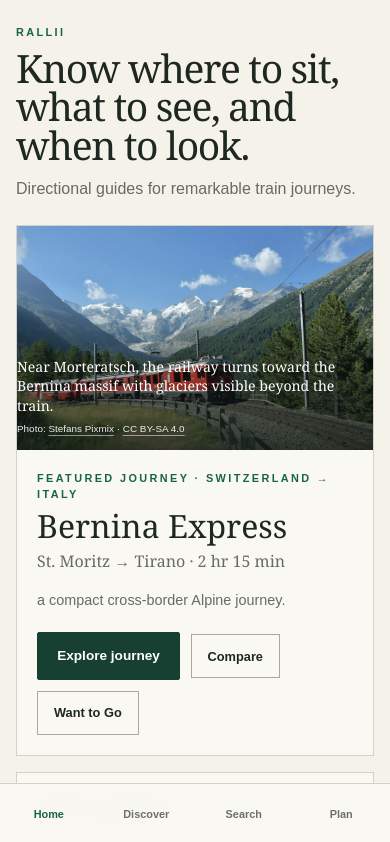
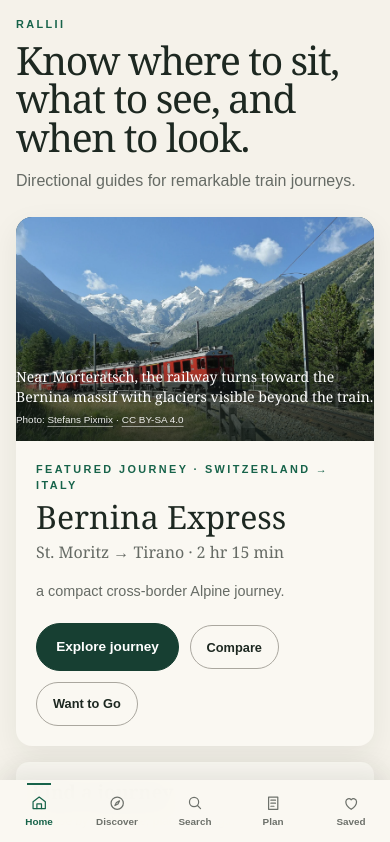
Before and after one commit to millenialmuseclub-boop/Rallii, a Next.js app: page / in a window 390 px wide. Shown: the top 842 px of the page. Built offline with nearby package versions, Linux system fonts and the light colour scheme.

Commit message:
Refine Rallii mobile app experience

```diff
--- a/src/app/globals.css
+++ b/src/app/globals.css
@@ -8,7 +8,8 @@
   --line: #d5d1c8;
   --surface: #faf8f2;
   --accent-deep: #173f32;
-  --radius: 0.35rem;
+  --radius: 1rem;
+  --shadow-card: 0 10px 30px rgb(29 40 33 / 7%);
 }
 
 * { box-sizing: border-box; }
@@ -523,3 +524,49 @@
   .home-alternative-grid { grid-template-columns: repeat(2, minmax(0, 1fr)); }
   .home-collection-links { grid-template-columns: repeat(2, minmax(0, 1fr)); column-gap: 2rem; }
 }
+
+/* Cohesive mobile application shell */
+.plan-start { margin-top: 1rem; border-radius: var(--radius); padding: 1.5rem; background: var(--accent-deep); color: #f8f5ed; box-shadow: var(--shadow-card); }
+.plan-start .eyebrow { color: #add0bf; }
+.plan-start h2 { max-width: 15ch; margin-top: .5rem; font-family: Georgia, "Times New Roman", serif; font-size: clamp(2rem, 8vw, 3rem); line-height: 1; }
+.plan-start > p:last-child { margin-top: 1.25rem; color: rgb(255 255 255 / 70%); font-size: .78rem; line-height: 1.55; }
+.plan-start__actions { display: flex; flex-wrap: wrap; gap: .65rem; margin-top: 1.5rem; }
+.plan-start .cta-button { border-color: #f8f5ed; background: #f8f5ed; color: var(--accent-deep); }
+.plan-start .action-button { border-color: rgb(255 255 255 / 50%); color: white; }
+.plan-tools { margin-top: 2.75rem; }
+
+@media (max-width: 639px) {
+  .mobile-nav { border-top: 0; box-shadow: 0 -8px 30px rgb(29 40 33 / 10%); }
+  .mobile-nav ul { grid-template-columns: repeat(5, minmax(0, 1fr)); }
+  .mobile-nav a { min-height: 4rem; display: flex; place-items: center; font-size: .62rem; }
+  .mobile-nav a[aria-current="page"] { position: relative; }
+  .mobile-nav a[aria-current="page"]::before { content: ""; position: absolute; top: .2rem; width: 1.5rem; border-top: 2px solid var(--accent); }
+  .mobile-nav a[aria-current="page"] span { text-decoration: none; }
+  .app-screen__intro { display: none; }
+  .app-screen-bar { min-height: 3.5rem; box-shadow: 0 4px 18px rgb(29 40 33 / 5%); }
+  .app-screen-bar small { display: none; }
+  .app-screen-actions { margin: .5rem 0 1.25rem; }
+  .section-space { margin-top: 3.5rem; }
+  .journey-card { border: 0; box-shadow: var(--shadow-card); }
+  .collection-card, .planning-tool, .empty-state, .compare-header, .compare-best-for { border: 0; border-radius: var(--radius); box-shadow: var(--shadow-card); }
+  .filter-button, .action-button, .direction-button, .context-link, .cta-button { border-radius: 999px; }
+  .discover-filters { flex-wrap: nowrap; overflow-x: auto; margin-inline: -1rem; padding: .15rem 1rem .65rem; scrollbar-width: none; }
+  .discover-filters::-webkit-scrollbar { display: none; }
+  .discover-filters .filter-button { flex: 0 0 auto; }
+  .discover-catalogue { margin-top: 2.75rem; padding-top: 2rem; }
+  .route-section-nav { border-block: 0; box-shadow: 0 5px 18px rgb(29 40 33 / 8%); }
+  .route-section-nav button { min-height: 3.25rem; }
+  .route-map-frame, .personal-rail-map, .ride-map { border: 0; border-radius: var(--radius); box-shadow: var(--shadow-card); }
+  .comparison-list { border-top: 0; }
+  .comparison-row { margin-bottom: .75rem; border: 0; border-radius: .8rem; padding: .25rem .8rem; background: var(--surface); }
+  .home-dashboard { padding-top: 1rem; }
+  .home-dashboard__identity h1 { font-size: clamp(2.25rem, 10vw, 3rem); }
+  .home-feature { border: 0; border-radius: var(--radius); box-shadow: var(--shadow-card); }
+  .home-intent-grid, .category-grid { gap: .65rem; border: 0; background: transparent; }
+  .home-intent-grid a, .category-grid a { border-radius: .8rem; box-shadow: var(--shadow-card); }
+  .home-section { padding: 2.75rem 0; }
+}
+
+@media (prefers-reduced-motion: reduce) {
+  *, *::before, *::after { scroll-behavior: auto !important; transition-duration: .01ms !important; animation-duration: .01ms !important; animation-iteration-count: 1 !important; }
+}
--- a/src/app/saved/page.tsx
+++ b/src/app/saved/page.tsx
@@ -1,2 +1,10 @@
-import { redirect } from "next/navigation";
-export default function SavedPage() { redirect("/plan"); }
+import type { Metadata } from "next";
+import { AppScreenShell } from "@/components/app-screen-shell";
+import { TravelLibrary } from "@/components/travel-library";
+import { getAllRoutes } from "@/data/routes";
+
+export const metadata: Metadata = { title: "Saved Journeys", description: "Your private Rallii journey library and rail map." };
+
+export default function SavedPage() {
+  return <AppScreenShell title="Saved" context="Your private journey library and rail map."><TravelLibrary routes={getAllRoutes()} /></AppScreenShell>;
+}
--- a/src/components/plan-journey.tsx
+++ b/src/components/plan-journey.tsx
@@ -1,13 +1,12 @@
 "use client";
 import { useState } from "react";
-import { TravelLibrary } from "@/components/travel-library";
+import Link from "next/link";
 import { TravelPlanningTool, type PlanningToolType } from "@/components/travel-planning-tool";
 import type { RailRoute } from "@/types/route";
 
-type PlanSurface = "rail" | PlanningToolType;
-const surfaces: Array<{ id: PlanSurface; label: string }> = [{ id: "rail", label: "Rail Journeys" }, { id: "flights", label: "Flights" }, { id: "hotels", label: "Hotels" }, { id: "stays", label: "Stays" }];
+const surfaces: Array<{ id: PlanningToolType; label: string }> = [{ id: "flights", label: "Flights" }, { id: "hotels", label: "Hotels" }, { id: "stays", label: "Stays" }];
 
 export function PlanJourney({ routes }: { routes: RailRoute[] }) {
-  const [surface, setSurface] = useState<PlanSurface>("rail");
-  return <><div className="plan-tabs" role="tablist" aria-label="Journey planning tools">{surfaces.map((item) => <button key={item.id} role="tab" aria-selected={surface === item.id} aria-controls={`plan-panel-${item.id}`} id={`plan-tab-${item.id}`} onClick={() => setSurface(item.id)}>{item.label}</button>)}</div><div id={`plan-panel-${surface}`} role="tabpanel" aria-labelledby={`plan-tab-${surface}`} tabIndex={0}>{surface === "rail" ? <TravelLibrary routes={routes} /> : <TravelPlanningTool type={surface} />}</div><p className="planning-disclosure">External planning tools may later be supplied by approved booking partners. If activated, bookings will be completed with that provider and Rallii may earn a commission. Rallii remains an independent journey-discovery guide.</p></>;
+  const [surface, setSurface] = useState<PlanningToolType>("flights");
+  return <><section className="plan-start" aria-labelledby="plan-start-title"><p className="eyebrow">Start with the rail journey</p><h2 id="plan-start-title">Build around a route you love.</h2><div className="plan-start__actions"><Link className="cta-button focus-ring" href="/saved">Open saved journeys</Link><Link className="action-button focus-ring" href="/discover">Find a journey</Link></div><p>{routes.length} prepared route guides are available. Rallii helps you choose the experience; reservations remain with the operator.</p></section><section className="plan-tools" aria-labelledby="plan-tools-title"><div className="screen-section-heading"><div><p className="eyebrow">Complete the trip</p><h2 id="plan-tools-title">Planning tools</h2></div></div><div className="plan-tabs" role="tablist" aria-label="Journey planning tools">{surfaces.map((item) => <button key={item.id} role="tab" aria-selected={surface === item.id} aria-controls={`plan-panel-${item.id}`} id={`plan-tab-${item.id}`} onClick={() => setSurface(item.id)}>{item.label}</button>)}</div><div id={`plan-panel-${surface}`} role="tabpanel" aria-labelledby={`plan-tab-${surface}`} tabIndex={0}><TravelPlanningTool type={surface} /></div></section><p className="planning-disclosure">External tools, when available, complete bookings with their provider. Rallii remains an independent journey-discovery guide.</p></>;
 }
--- a/src/components/primary-navigation.tsx
+++ b/src/components/primary-navigation.tsx
@@ -11,9 +11,17 @@
       <ul>
         {primaryNavigation.map((item) => {
           const active = isNavigationItemActive(pathname, item.href);
-          return <li key={item.href}><Link className="nav-link focus-ring" href={item.href} aria-current={active ? "page" : undefined}>{item.label}</Link></li>;
+          return <li key={item.href}><Link className="nav-link focus-ring" href={item.href} aria-current={active ? "page" : undefined}>{mobile ? <NavigationIcon href={item.href} /> : null}<span>{item.label}</span></Link></li>;
         })}
       </ul>
     </nav>
   );
 }
+
+function NavigationIcon({ href }: { href: string }) {
+  if (href === "/") return <svg viewBox="0 0 24 24" aria-hidden="true"><path d="m4 10 8-6 8 6v9H4z" /><path d="M9 19v-6h6v6" /></svg>;
+  if (href === "/discover") return <svg viewBox="0 0 24 24" aria-hidden="true"><circle cx="12" cy="12" r="8" /><path d="m15 9-2 4-4 2 2-4z" /></svg>;
+  if (href === "/search") return <svg viewBox="0 0 24 24" aria-hidden="true"><circle cx="10.5" cy="10.5" r="6" /><path d="m15 15 4 4" /></svg>;
+  if (href === "/plan") return <svg viewBox="0 0 24 24" aria-hidden="true"><path d="M6 4h12v16H6z" /><path d="M9 8h6M9 12h6M9 16h4" /></svg>;
+  return <svg viewBox="0 0 24 24" aria-hidden="true"><path d="M12 20s-7-4.4-7-10a4 4 0 0 1 7-2.4A4 4 0 0 1 19 10c0 5.6-7 10-7 10Z" /></svg>;
+}
--- a/src/data/navigation.ts
+++ b/src/data/navigation.ts
@@ -3,6 +3,7 @@
   { href: "/discover", label: "Discover" },
   { href: "/search", label: "Search" },
   { href: "/plan", label: "Plan" },
+  { href: "/saved", label: "Saved" },
 ] as const;
 
 export function isNavigationItemActive(pathname: string, href: string): boolean {
```
Also changed, not shown: 1 other file (tests, documents, lock files or other folders).
